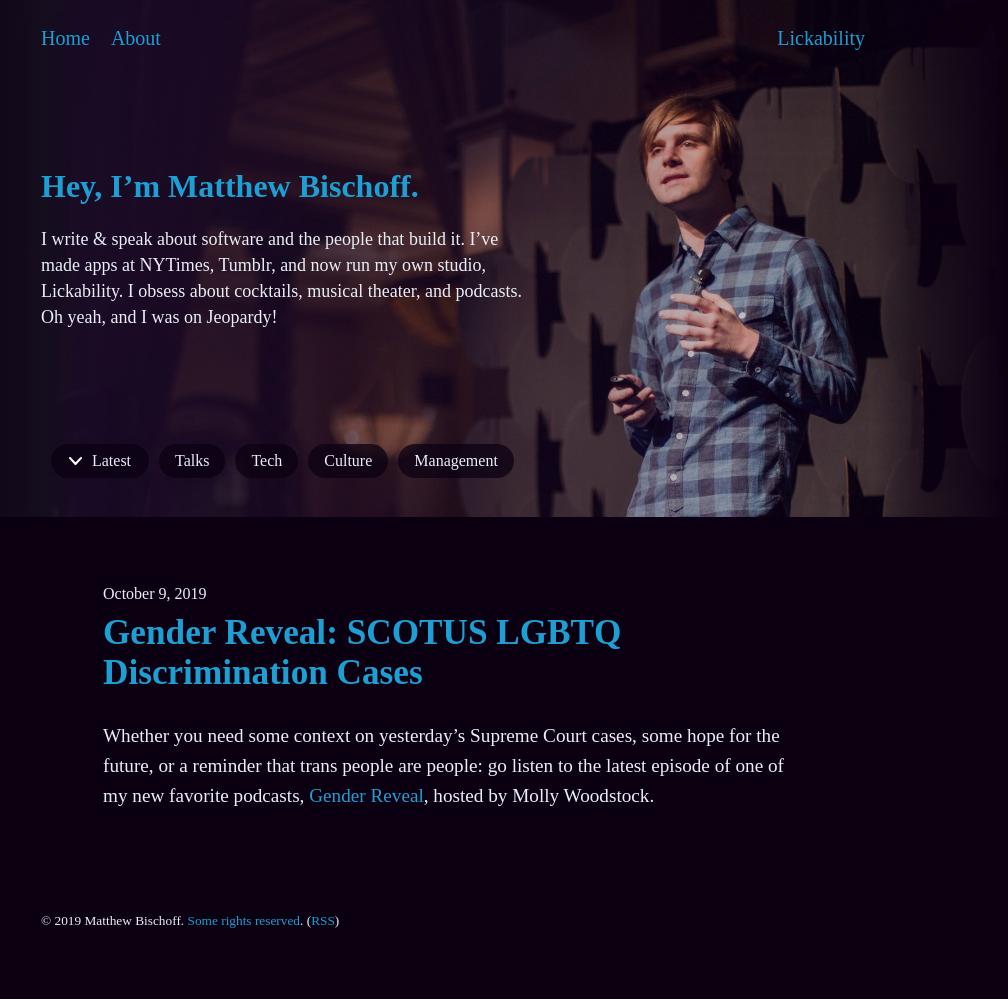
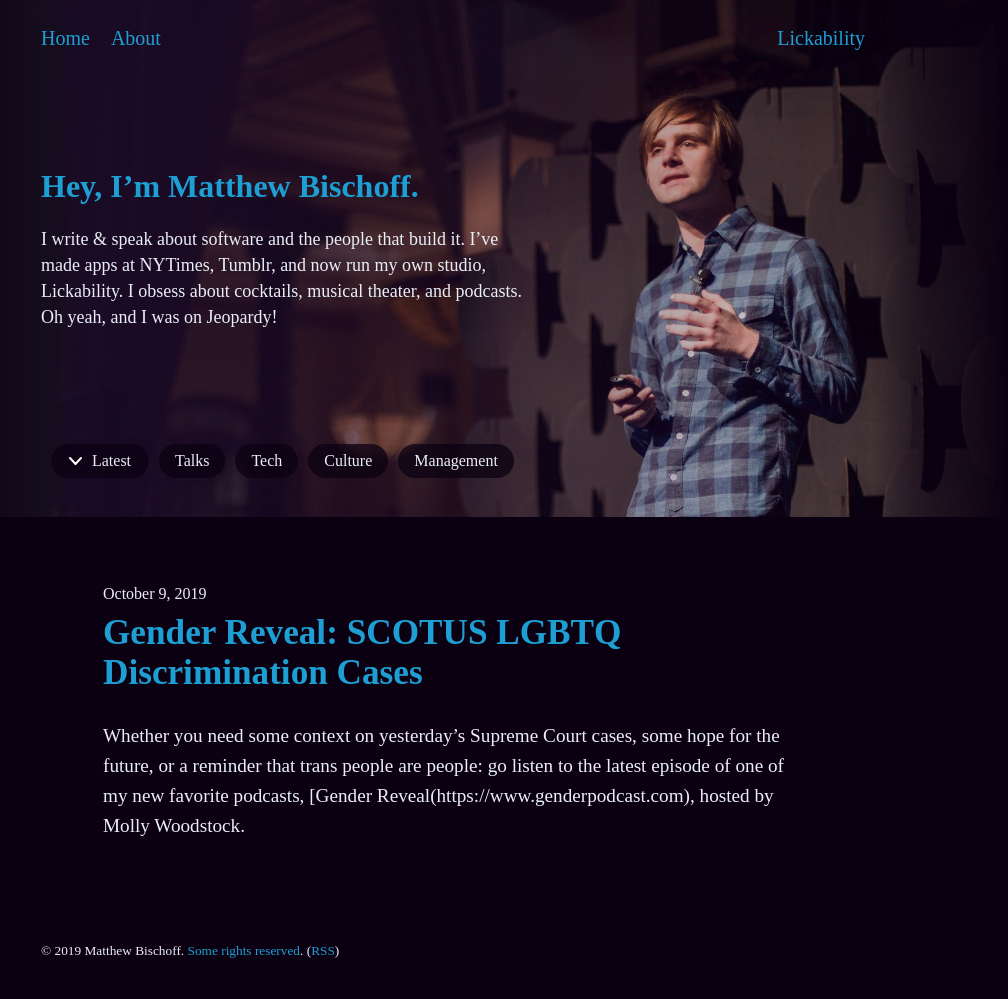
Before and after one commit to mbbischoff/website, a Jekyll site: the page built from _posts/2019-10-09-gender-reveal-scotus-lgbtq-discrimination-cases.markdown, in a window 1280 px wide. Shown: the whole page, without its empty margins (187-1195 px from the left). Built offline with Jekyll 4.4.1, drawn with Linux system fonts in a browser that asks for light colours; some web fonts are replaced; before the commit the page ends 969 px from its top, so only the background shows below that.

Commit message:
Update 2019-10-09-gender-reveal-scotus-lgbtq-discrimination-cases.markdown

```diff
--- a/_posts/2019-10-09-gender-reveal-scotus-lgbtq-discrimination-cases.markdown
+++ b/_posts/2019-10-09-gender-reveal-scotus-lgbtq-discrimination-cases.markdown
@@ -16,4 +16,4 @@ format: link
 link: http://gender.libsyn.com/bonus-scotus-lgbtq-discrimination-cases
 ---
 
-Whether you need some context on yesterday’s Supreme Court cases, some hope for the future, or a reminder that trans people are people: go listen to the latest episode of one of my new favorite podcasts, [Gender Reveal](https://www.genderpodcast.com), hosted by Molly Woodstock.
+Whether you need some context on yesterday’s Supreme Court cases, some hope for the future, or a reminder that trans people are people: go listen to the latest episode of one of my new favorite podcasts, [Gender Reveal(https://www.genderpodcast.com), hosted by Molly Woodstock.
```
